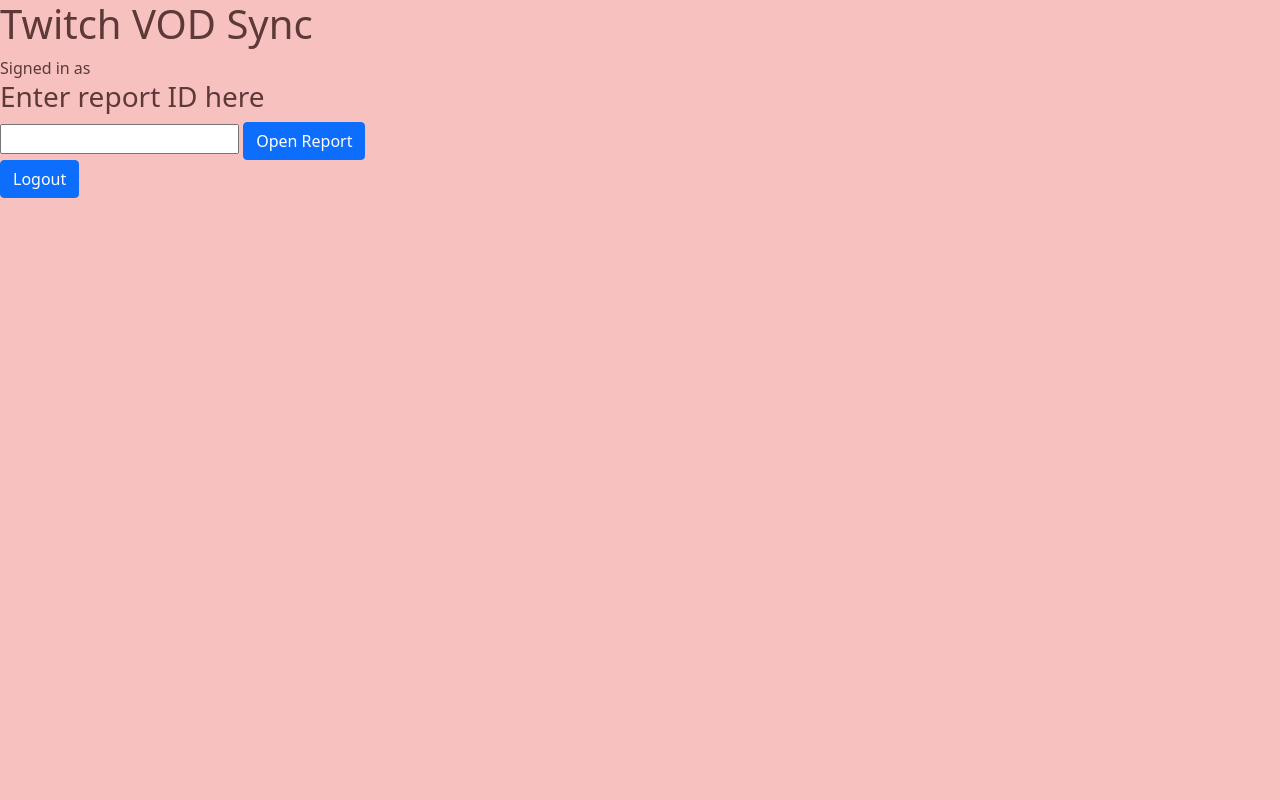
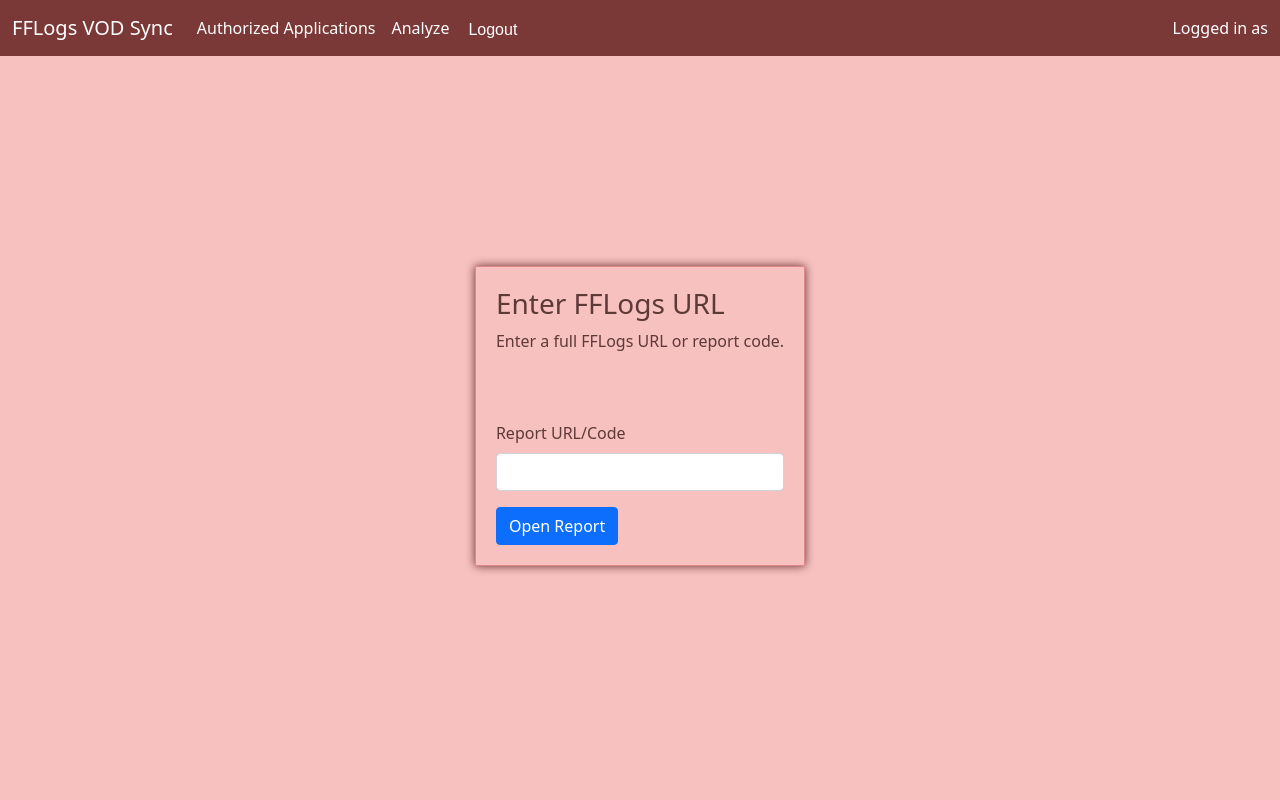
Before and after one commit to VanillaDevelop/TwitchVodSync, a Flask app: template templates/reports.html in a window 1280 px wide. Run offline with Flask 2, Linux system fonts and the light colour scheme; the template is opened without the code that fills it, so the values that code supplies are empty.

Commit message:
Reports form for entering FFLogs url, store report data in MongoDB

```diff
--- a/app.py
+++ b/app.py
@@ -28,9 +28,6 @@
 app.register_blueprint(fflogs_routes)
 app.register_blueprint(youtube_routes)
 app.register_blueprint(twitch_routes)
-
-# !!!ONLY FOR TESTING!!! ALLOWS OAUTH VIA HTTP
-os.environ['OAUTHLIB_INSECURE_TRANSPORT'] = '1'
 
 
 @app.route('/')
@@ -69,19 +66,27 @@
     if "user" not in session:
         return redirect(url_for("index"))
 
-    # if "recent_reports" not in session:
-    #    session["recent_reports"] = FFLogsAPI.get_fights_by_user(session["fflogs_token"], session["fflogs_uid"])
-
     if "auths" not in session:
         session["auths"] = MongoDB.get_auth_keys(session["user"])
 
     return render_template('home.html', username=session["user"], auths=session["auths"])
 
 
+@app.route('/reports')
+def reports():
+    if "user" not in session:
+        return redirect(url_for("index"))
+
+    return render_template('reports.html', auths=session["auths"], username=session["user"])
+
+
 @app.route('/report/')
 def report():
-    # require access token
-    if not session["token"]:
+    if "user" not in session:
+        return redirect(url_for("index"))
+
+    # check auths
+    if "twitch" not in session["auths"] or "youtube" not in session["auths"] or "fflogs" not in session["auths"]:
         return redirect(url_for("home"))
 
     # report code should be given as an argument
@@ -89,20 +94,20 @@
         return redirect(url_for("home"))
 
     # get all fights in report for given code
-    data = FFLogsAPI.get_report_data(session["token"], request.args.get("code"))
+    data = MongoDB.find_or_load_report(request.args.get("code"), session["auths"]["fflogs"]["token"])
     # simply redirect home for now if code is invalid
     if not data:
         return redirect(url_for("home"))
 
-    # add fight start times and end times as formatted timestamps
-    DateUtil.append_timestamps(data['startTime'], data['fights'])
     return render_template('report.html', fights=data['fights'],
-                           encounternames=FFLogsAPI.get_encounter_dict(session["token"], data['fights']),
+                           encounternames=FFLogsAPI.get_encounter_dict(session["auths"]["fflogs"]["token"],
+                                                                       data["fights"]),
                            start_time=DateUtil.timestamp_to_string(data['startTime']),
                            end_time=DateUtil.timestamp_to_string(data['endTime']),
                            start_epoch=data['startTime'],
                            code=request.args.get("code"),
-                           twitch_token=session["twitch_token"] if "twitch_token" in session else None)
+                           auths=session["auths"],
+                           username=session["user"])
 
 
 @app.route('/ajax/twitch/vod', methods=['GET'])
--- /dev/null
+++ b/static/reports.css
@@ -0,0 +1,29 @@
+#fflogs-url
+{
+    max-width:600px;
+    min-height:300px;
+    padding: 20px;
+    border: 1px solid #DE8785;
+    background-color: #F7C1C0;
+    filter: drop-shadow(0px 0px 5px #632D2C);
+    display: flex;
+    flex-direction: column;
+    justify-content: space-between;
+}
+
+#report-wrapper
+{
+    position:absolute;
+    display:flex;
+    flex-direction: column;
+    justify-content: center;
+    align-items: center;
+    height:90%;
+    width:100%;
+}
+
+html,
+body
+{
+    height: 100%;
+}
--- a/static/style.css
+++ b/static/style.css
@@ -24,3 +24,27 @@
   text-decoration: none;
   cursor: pointer;
 }
+
+.navbar
+{
+    background-color: #7A3836 !important;
+    color: white !important;
+}
+
+.navbar a
+{
+    color: white !important;
+}
+
+#logout-form-item
+{
+    display: flex;
+    flex-direction: column;
+    justify-content: center;
+    padding: 8px 5px 5px;
+}
+
+.btn-link
+{
+    color: white !important;
+}
--- a/templates/reports.html
+++ b/templates/reports.html
@@ -1,27 +1,23 @@
-{% extends "template.html" %}
+{% extends "templatemain.html" %}
 
-{% block body %}
-<h1>Twitch VOD Sync</h1>
-Signed in as {{ username }}
-<h3>Enter report ID here</h3>
-<form action="/report/" method="GET">
-    <input type="text" name="code" />
-    <button class="btn btn-primary">Open Report</button>
-</form>
-{%  if reports %}
-    <h1>OR</h1>
-    <h3>Pick from your recent reports</h3>
-    {% for report in reports %}
-        <div>
-            {{ report['title'] }}
+{% block head %}
+    <link rel="stylesheet" href="{{  url_for('static', filename='reports.css') }}">
+{% endblock %}
+
+{% block content %}
+    <div id="report-wrapper">
+        <div id="fflogs-url">
+            <div>
+                <h3>Enter FFLogs URL</h3>
+                <p>Enter a full FFLogs URL or report code.</p>
+            </div>
             <form action="/report/" method="GET">
-                <input hidden type="text" name="code" value="{{ report['code'] }}" />
-                <button class="btn btn-primary">Open this report</button>
+                <div class="mb-3">
+                    <label for="reportUrl" class="form-label">Report URL/Code</label>
+                    <input id="reportUrl" type="text" name="code" class="form-control" />
+                </div>
+                <button type="submit" class="btn btn-primary">Open Report</button>
             </form>
         </div>
-    {% endfor %}
-{% endif %}
-<form action="/logout" method="POST">
-    <button class="btn btn-primary">Logout</button>
-</form>
+    </div>
 {% endblock %}
```
Also changed, not shown: DocStore/MongoDB.py (+21 -0 lines), FFLogs/API.py (+11 -1 lines), static/main.css (deleted, +0 -23 lines).
